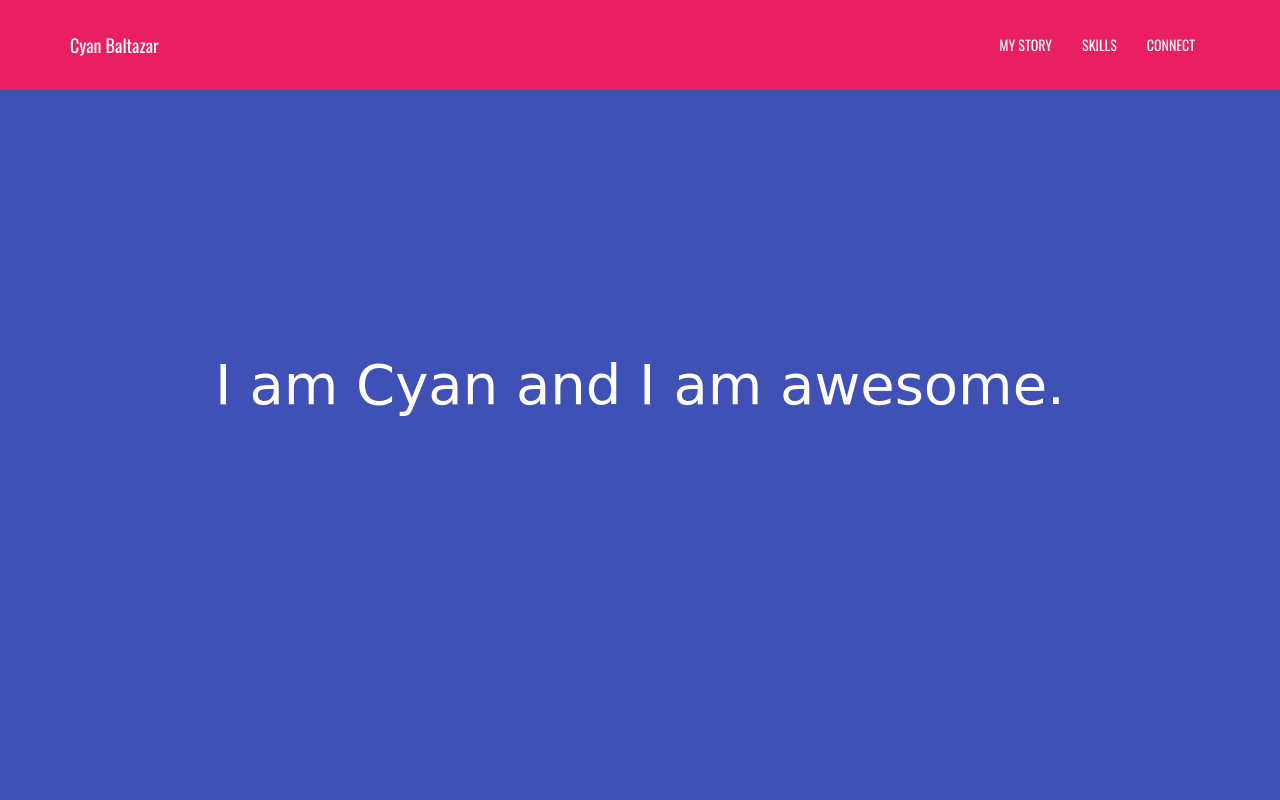
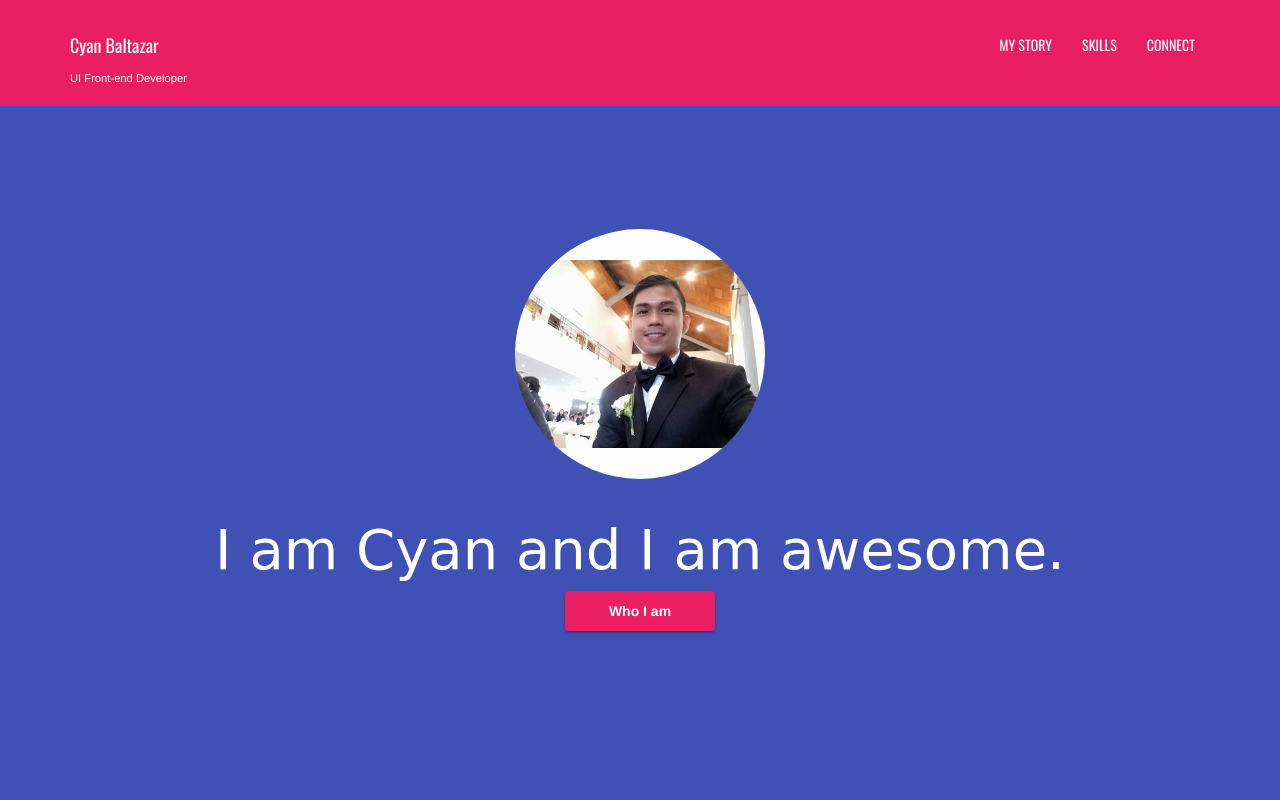
Before and after one commit to CyanBaltazar/cyanbaltazar.github.io, a website: page index.html in a window 1280 px wide. Shown: the top 800 px of the page. Drawn offline with nearby package versions, Linux system fonts and the light colour scheme; a web font is replaced by a local one.

Commit message:
landing image part

```diff
--- a/css/main.scss
+++ b/css/main.scss
@@ -42,12 +42,18 @@
     .container {
         div {
             &.navbar-header {
+                display: flex;
+                flex-direction: column;
                 a {
                     font-family: 'Oswald', sans-serif;
                     color: #fff;
                     &:hover {
                         color: #fff;
                     }
+                }
+                small {
+                    font-size: 80%;
+                    color: #fff;
                 }
             }
             &.navbar-collapse {
@@ -85,16 +91,36 @@
                 padding: 0px;
                 height: 100vh;
                 display: flex;
+                flex-direction: column;
                 align-items: center;
                 justify-content: center;
                 // .carousel {
                 //     height: 100%;
                 // }
+                .img-circle {
+                    height: 250px;
+                    width: 250px;
+                    border-radius: 50%;
+                    margin-top: -120px;
+                }
                 h1 {
                     color: #fff;
                     font-size: 4em;
                     font-family: 'Baloo Bhaina', cursive;
-                    margin-top: -200px;
+                    margin-top: 40px;
+                }
+                a {
+                    height: 40px;
+                    width: 150px;
+                    font-weight: bold;
+                    color: #fff;
+                    border-radius: 4px;
+                    background: #e91e63;
+                    text-decoration: none;
+                    box-shadow: 0 2px 2px 0 rgba(0, 0, 0, .14), 0 3px 1px -2px rgba(0, 0, 0, .2), 0 1px 5px 0 rgba(0, 0, 0, .12);
+                    display: flex;
+                    align-items: center;
+                    justify-content: center;
                 }
             }
         }
--- a/css/scrolling-nav.css
+++ b/css/scrolling-nav.css
@@ -22,7 +22,7 @@ html {
         transition: background .5s ease-in-out, padding .5s ease-in-out;
     }
     .top-nav-collapse {
-        padding: 0;
+        padding: 10px;
     }
 }
 
--- a/index.html
+++ b/index.html
@@ -45,6 +45,7 @@
                     <span class="icon-bar"></span>
                 </button>
                 <a class="navbar-brand page-scroll" href="#page-top">Cyan Baltazar</a>
+                <small>UI Front-end Developer</small>
             </div>
 
             <!-- Collect the nav links, forms, and other content for toggling -->
@@ -75,7 +76,9 @@
         <div class="container-fluid">
             <div class="row">
                 <div class="col-lg-12">
+                    <img class="img-circle" src="img/me.jpg" alt="person">
                     <h1>I am Cyan and I am awesome.</h1>
+                    <a class="page-scroll" href="#story">Who I am</a>
                 </div>
             </div>
         </div>
```
Also changed, not shown: css/main.css, css/main.min.css, img/me.jpg (added), 1 other file.
